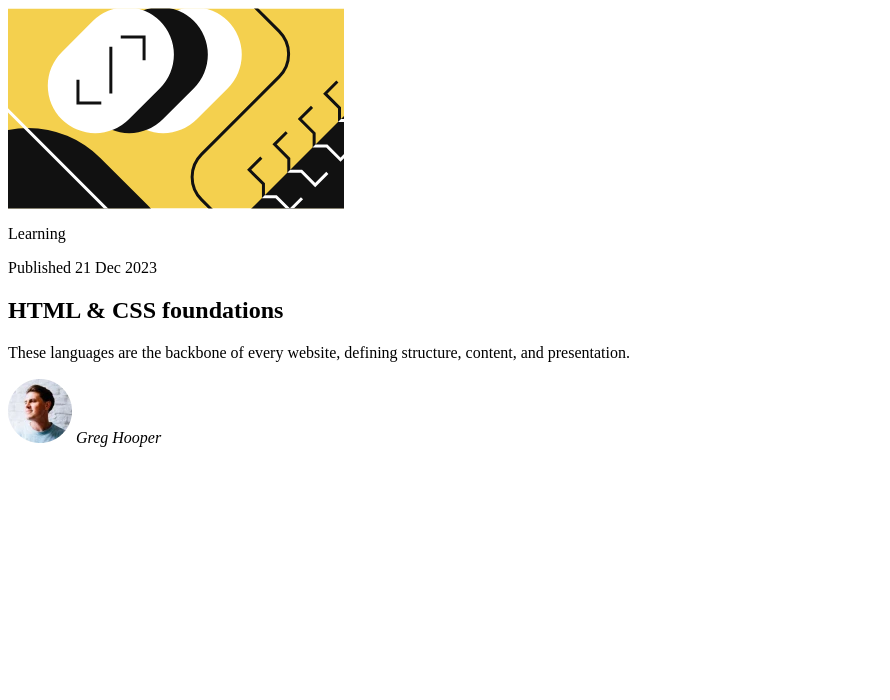
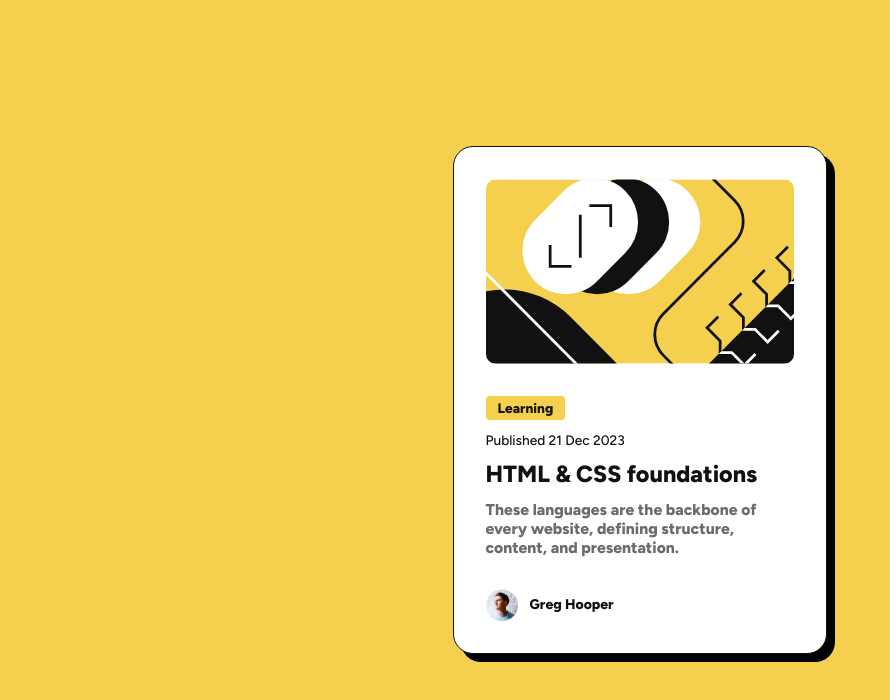
Before and after one commit to vholm33/blog-preview-card, a plain HTML site: page index.html in a window 1280 px wide. Shown: the whole page, without its empty margins (0-890 px from the left). Drawn offline with Linux system fonts and the light colour scheme.

Commit message:
Final commit

```diff
--- a/index.css
+++ b/index.css
@@ -1,6 +1,30 @@
 /* ===================================== */
 /* ---------- 1. Normalize ---------- */
 /* ===================================== */
+
+*,
+*::before,
+*::after {
+  box-sizing: border-box;
+}
+
+img,
+picture,
+svg,
+video {
+  display: block;
+  max-width: 100%;
+}
+
+* {
+  margin: 0;
+  padding: 0;
+  font: inherit;
+}
+
+body {
+  min-height: 100svh;
+}
 
 /* ===================================== */
 /* ---------- 2. Variables ---------- */
@@ -10,14 +34,14 @@
 :root {
   /* 2.1.1 Typography */
 
+  --fs-xs: 0.75rem;
   --fs-sm: 0.875rem;
   --fs-base: 1rem;
+  --fs-lg: 1.25rem;
   --fs-xl: 1.5rem;
 
   --fw-medium: 500;
   --fw-xtrabold: 800;
-
-  --lh-normal: 1.5;
 
   /* 2.1.2 Spacing */
 
@@ -30,25 +54,72 @@
   /* 2.1.3 Sizes */
   /* 2.1.4 Colors */
 
-  --color-yellow: #f4d04e;
+  --yellow: #f4d04e;
   --gray-950: #111;
   --gray-500: #6b6b6b;
   --white: #fff;
 
+  --text-primary: var(--gray-950);
+  --text-secondary: var(--gray-500);
+
   /* 2.1.5 Borders */
-  --br-xs: 4px;
-  --br-lg: 20px;
+  --br-xs: 0.25rem;
+  --br-md: 0.625rem;
+  --br-lg: 1.25rem;
   --br-round: 50%;
 
   /* 2.1.6 Shadows */
 
-  --shadow-lg-hard: 8px 8px rgba(0, 0, 0, 1);
+  --shadow-lg-hard: 0.5rem 0.5rem rgba(0, 0, 0, 1);
+
+  /* ---------- 2.2 Semantic ---------- */
+
+  /* 2.1.1 Typography */
+
+  --fs-course-card-tag: clamp(var(--fs-xs), 0.706rem + 0.188vw, var(--fs-sm));
+  --fs-course-card-publish-date: clamp(var(--fs-xs), 0.706rem + 0.188vw, var(--fs-sm));
+  --fs-course-card-title: clamp(var(--fs-lg), 1.1619rem + 0.376vw, var(--fs-xl));
+  --fs-course-card-description: clamp(var(--fs-sm), calc(0.831rem + 0.188vw), var(--fs-base));
+  --fs-course-card-name: var(--fs-sm);
+
+  --fw-course-card-tag: var(--fw-xtrabold);
+  --fw-course-card-publish-date: var(--fw-medium);
+  --fw-course-card-title: var(--fw-xtrabold);
+  --fw-course-card-description: var(--fw-medium);
+  --fw-course-card-name: var(--fw-xtrabold);
+
+  /* 2.1.2 Spacing */
+  /* 2.1.3 Sizes */
+  /* 2.1.4 Colors */
+
+  --clr-course-card-tag: var(--text-primary);
+  --clr-course-card-publish-date: var(--text-primary);
+  --clr-course-card-title: var(--text-primary);
+  --clr-course-card-description: var(--text-secondary);
+  --clr-course-card-name: var(--text-primary);
+
+  --clr-course-card-title-hover: var(--yellow);
+
+  --surface-page: var(--yellow);
+  --surface-card: var(--white);
+
+  /* 2.1.5 Borders */
+  /* 2.1.6 Shadows */
+
+  @media (min-width: 48rem) {
+  /* ---------- 2.2 Semantic Desktop ---------- */
+
+    /* 2.2.1 Typography */
+
+  --fw-course-card-tag: var(--fw-xtrabold);
+  --fw-course-card-publish-date: var(--fw-medium);
+  --fw-course-card-title: var(--fw-xtrabold);
+  --fw-course-card-description: var(--fw-xtrabold);
+  --fw-course-card-name: var(--fw-xtrabold);
+
+  }
 }
-/* ---------- 2.2 Semantic Mobile ---------- */
 
-/* ---------- 2.3 Semantic Desktop ---------- */
-@media (min-width: 48rem) {
-}
 /* ===================================== */
 /* ---------- 3. Globals ---------- */
 /* ===================================== */
@@ -66,12 +137,102 @@
   src: url(assets/fonts/Figtree-ExtraBold.woff2) format(woff2);
 }
 
+* {
+  font-family: "Figtree", sans-serif;
+}
+
 /* ---------- 3.2 Styles ---------- */
 
+body {
+  background-color: var(--surface-page);
+}
 /* ===================================== */
 /* ---------- 4. Layout ---------- */
 /* ===================================== */
 
+body {
+  display: grid;
+  place-items: center;
+}
+
+main {
+  padding-inline: 1.5rem;
+}
+
 /* ===================================== */
 /* ---------- 5. Components ---------- */
 /* ===================================== */
+
+.course-card {
+  display: flex;
+  flex-direction: column;
+  gap: var(--spacing-300);
+  padding: var(--spacing-300);
+  width: clamp(20.25rem, 18.9312rem + 5.63vw, 24rem);
+  border-radius: var(--br-lg);
+  border: 0.0625rem solid var(--gray-950);
+  box-shadow: var(--shadow-lg-hard);
+  background-color: var(--surface-card);
+}
+
+.course-card__image {
+  border-radius: var(--br-md);
+}
+
+.course-card__body-wrapper {
+  display: flex;
+  flex-direction: column;
+  gap: var(--spacing-150);
+}
+
+.course-card__category {
+  width: max-content;
+  border-radius: var(--br-xs);
+  background-color: var(--yellow);
+  padding: 0.25rem 0.75rem;
+}
+
+.course-card__tag {
+  font-size: var(--fs-course-card-tag);
+  font-weight: var(--fw-course-card-tag);
+  color: var(--clr-course-card-tag);
+}
+
+.course-card__publish-date {
+  font-size: var(--fs-course-card-publish-date);
+  font-weight: var(--fw-course-card-publish-date);
+  color: var(--clr-course-card-publish-date);
+}
+
+.course-card__title {
+  font-size: var(--fs-course-card-title);
+  font-weight: var(--fw-course-card-title);
+  color: var(--clr-course-card-title);
+}
+
+.course-card__description {
+  font-size: var(--fs-course-card-description);
+  font-weight: var(--fw-course-card-description);
+  color: var(--clr-course-card-description);
+}
+
+.course-card__author {
+  display: flex;
+  align-items: center;
+  gap: var(--spacing-150);
+  flex-direction: row;
+}
+
+.course-card__avatar {
+  max-width: 2rem;
+}
+
+.course-card__name {
+  font-size: var(--fs-course-card-name);
+  font-weight: var(--fw-course-card-name);
+  color: var(--clr-course-card-name);
+}
+
+.course-card:hover .course-card__title {
+  color: var(--clr-course-card-title-hover)
+}
--- a/index.html
+++ b/index.html
@@ -1,4 +1,4 @@
-<k!DOCTYPE html>
+<!DOCTYPE html>
 <html lang="en">
   <head>
     <meta charset="UTF-8" />
@@ -10,6 +10,7 @@
       sizes="32x32"
       href="./assets/images/favicon-32x32.png"
     />
+    <link rel="stylesheet" href="index.css" />
 
     <title>Frontend Mentor | Blog preview card</title>
   </head>
@@ -22,10 +23,12 @@
           class="course-card__image"
         />
         <div class="course-card__body-wrapper">
+          <div class="course-card__category">
             <p class="course-card__tag">Learning</p>
-            <ti me class="course-card__publish-date" datetime="2023-12-21"
-              >Published 21 Dec 2023</time
-            >
+          </div>
+          <time class="course-card__publish-date" datetime="2023-12-21">
+            Published 21 Dec 2023
+          </time>
           <h2 class="course-card__title">HTML & CSS foundations</h2>
           <p class="course-card__description">
             These languages are the backbone of every website, defining
@@ -44,4 +47,3 @@
     </main>
   </body>
 </html>
-</k!DOCTYPE>
```
Lines whose indentation alone changed are shown as unchanged.
